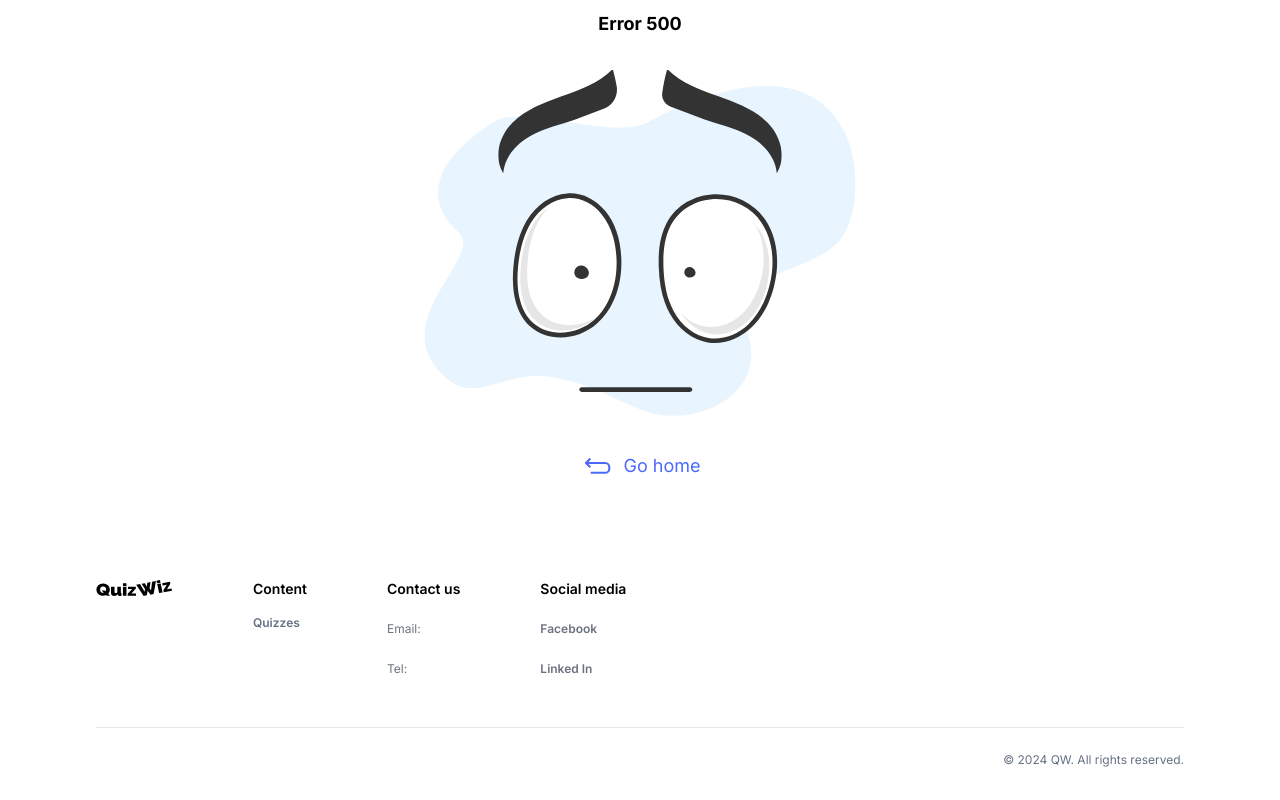
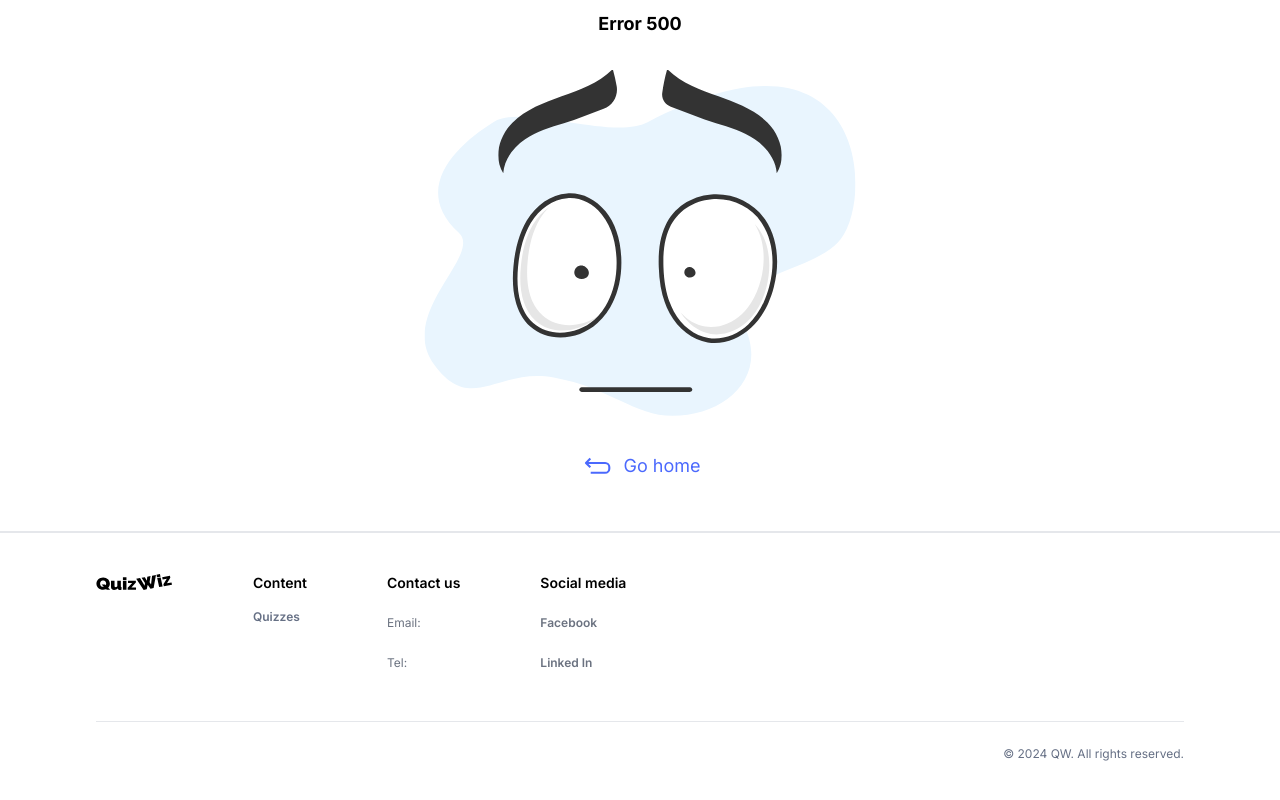
Before and after one commit to SousouBer/quizwiz-frontend, a Vue app: page /server-error in a window 1280 px wide. Shown: the part 207-1007 px from the top of the page. Built offline with nearby package versions, Linux system fonts and the light colour scheme; no server answers.

Commit message:
fix: add linebreak above footer issue

```diff
--- a/src/components/shared/TheFooter.vue
+++ b/src/components/shared/TheFooter.vue
@@ -1,6 +1,6 @@
 <template>
-  <footer class="px-8 py-8 sm:px-24">
-    <div class="flex flex-col gap-10 sm:gap-20 sm:flex-row pt-4 pb-8">
+  <footer class="px-8 py-8 sm:px-24 border-t-2">
+    <div class="flex flex-col gap-10 sm:gap-20 sm:flex-row pt-2 pb-8">
       <routerLink :to="{ name: 'landing' }">
         <icon-quiz-wiz-main />
       </routerLink>
--- a/src/views/QuizView.vue
+++ b/src/views/QuizView.vue
@@ -1,7 +1,7 @@
 <template>
   <TheHeader />
   <LinkBack class="px-4 sm:px-24 my-4 mb-2 sm:mb-12" />
-  <div class="flex justify-between px-4 sm:px-24 my-3 sm:my-6">
+  <div class="flex justify-between px-4 sm:px-24 my-3 pb-12 sm:my-6">
     <div class="sm:mr-14">
       <div class="flex gap-8 border-b pb-16 mb-4">
         <div class="w-full sm:w-auto">
--- a/src/views/QuizzesView.vue
+++ b/src/views/QuizzesView.vue
@@ -1,6 +1,6 @@
 <template>
   <TheHeader route="quizzes" />
-  <main class="relative pb-32 border-b">
+  <main class="relative pb-32">
     <FilterPanel />
     <div class="px-6 sm:px-24 grid md:grid-cols-3 gap-8 relative">
       <QuizCard
```
